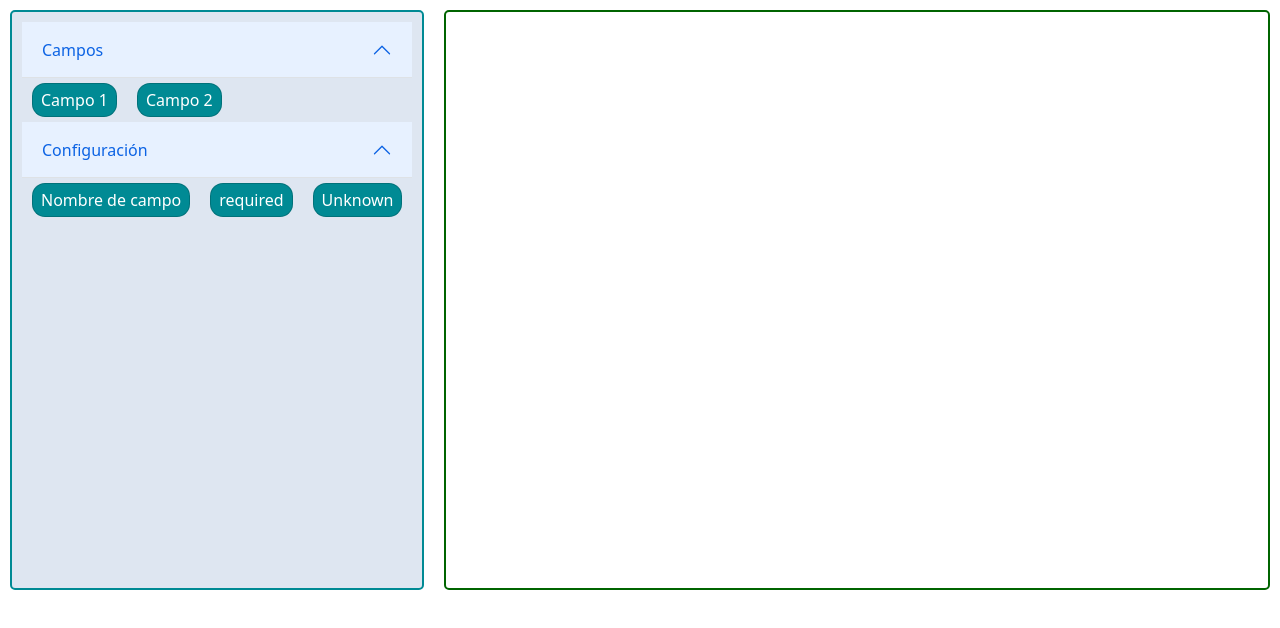
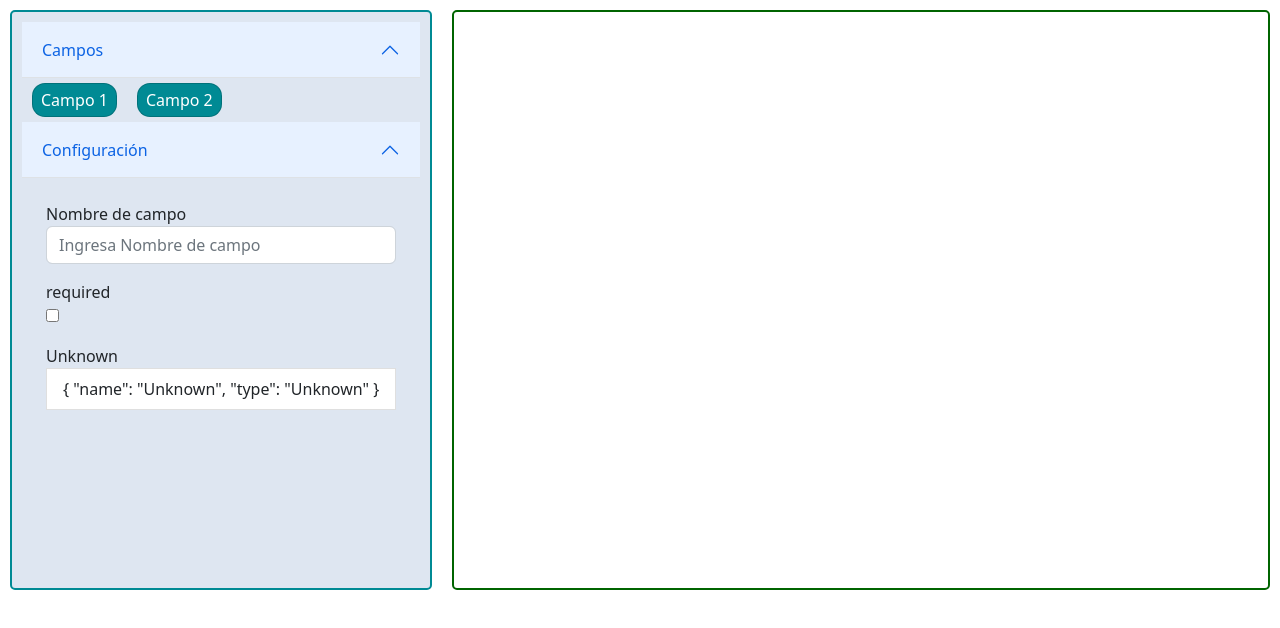
Before and after one commit to CoderhubSpA/sheets_form_builder_ui, a Vue app: page / in a window 1280 px wide. Shown: the top 628 px of the page. Built offline with nearby package versions, Linux system fonts and the light colour scheme.

Commit message:
wip: Toolbar configuration group now has form elements.
- Configuration shows basic example form inputs.
- Even with 'Campos' being draggable, you can no longer drag those elements to another section because there is no other section. The configuration section is no longer draggable.

```diff
--- a/src/components/Toolbox/DropdownMenu.vue
+++ b/src/components/Toolbox/DropdownMenu.vue
@@ -2,18 +2,27 @@
   <div>
     <b-button v-b-toggle="menu_id" class="accordion-button">{{ menu_name }}</b-button>
     <b-collapse visible :id="menu_id">
-      <div v-if="true">
-        <div class="card-deck" style="display:flex; justify-content: flex-start;" group="Campos1">
-          <draggable class="card-deck" style="display:flex; justify-content: flex-start;" group="Campos1">
-            <Campo v-for="element in elements" :key="element.name" :text="element.name">
-            </Campo>
-          </draggable>
-        </div>
+      <div v-if="draggable_elements">
+        <draggable class="card-deck" style="display:flex; justify-content: flex-start;" group="Campos1">
+          <Campo v-for="element in elements" :key="element.name" :text="element.name">
+          </Campo>
+        </draggable>
       </div>
       <div v-else>
         <b-list-group style="padding: 1em">
           <div v-for="element of elements" :key="element.name" style="padding: 0.5em">
-            <b-list-group-item>
+            <label :for="'menu-'+menu_id+'-element-'+element.name">{{ element.name }}</label>
+
+            <!-- v-if else depending on element.type -->
+            <b-form-checkbox v-if="element.type=='checkbox'"
+              :id="'menu-'+menu_id+'-element-'+element.name">
+            </b-form-checkbox>
+            <b-form-input v-else-if="element.type=='text-input'"
+              :id="'menu-'+menu_id+'-element-'+element.name"
+              :type="element.type"
+              :placeholder="'Ingresa '+element.name">
+            </b-form-input>
+            <b-list-group-item v-else>
               {{ element }}
             </b-list-group-item>
           </div>
@@ -46,6 +55,10 @@ export default {
       type: Array,
       required: true,
     },
+    draggable_elements: {
+      type: Boolean,
+      default: false,
+    }
   },
   data() {
     return {
--- a/src/components/Toolbox/ToolboxComponent.vue
+++ b/src/components/Toolbox/ToolboxComponent.vue
@@ -4,7 +4,7 @@
       :menu_name="'Campos'"
       :menu_id="'panelsStayOpen-collapseOne'"
       :elements="[{name: 'Campo 1'}, {name: 'Campo 2'}]"
-      ></DropdownMenu>
+      :draggable_elements="true"></DropdownMenu>
     <DropdownMenu
       :menu_name="'Configuración'"
       :menu_id="'panelsStayOpen-collapseTwo'"
```
